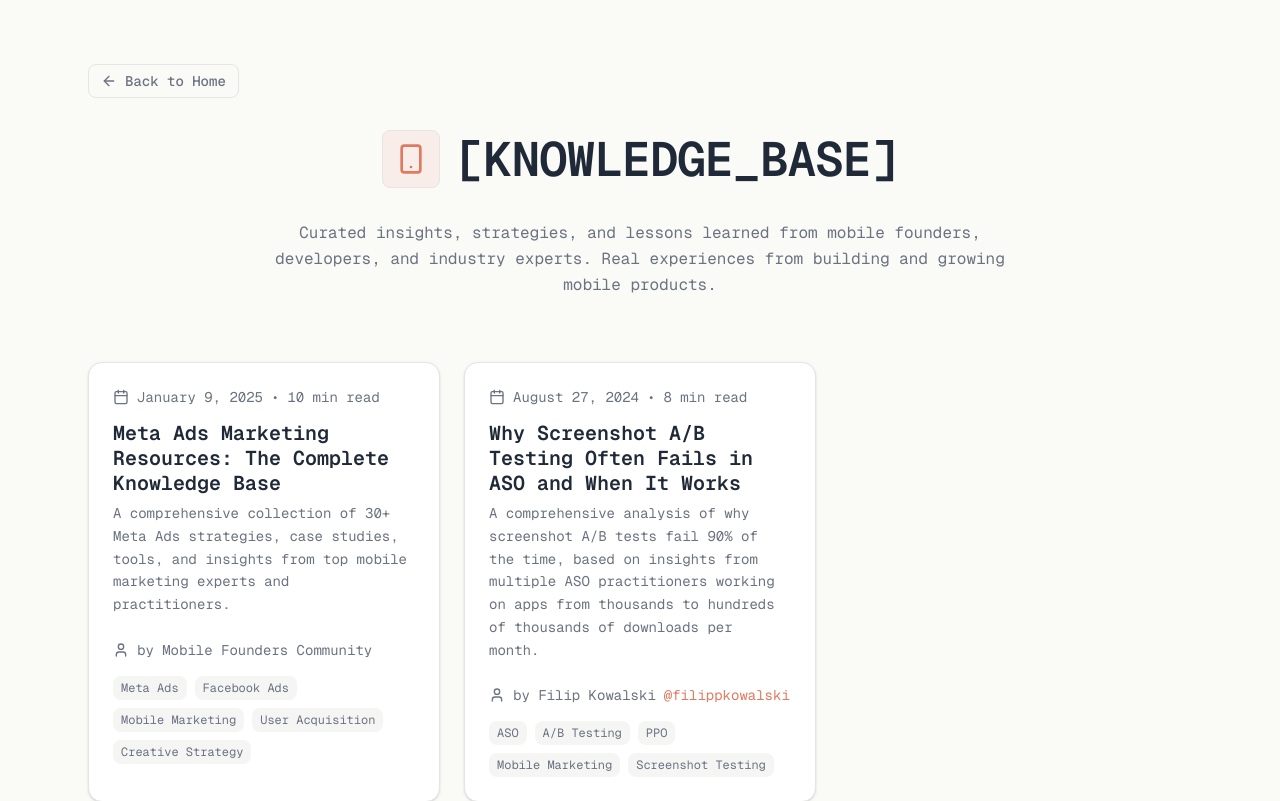
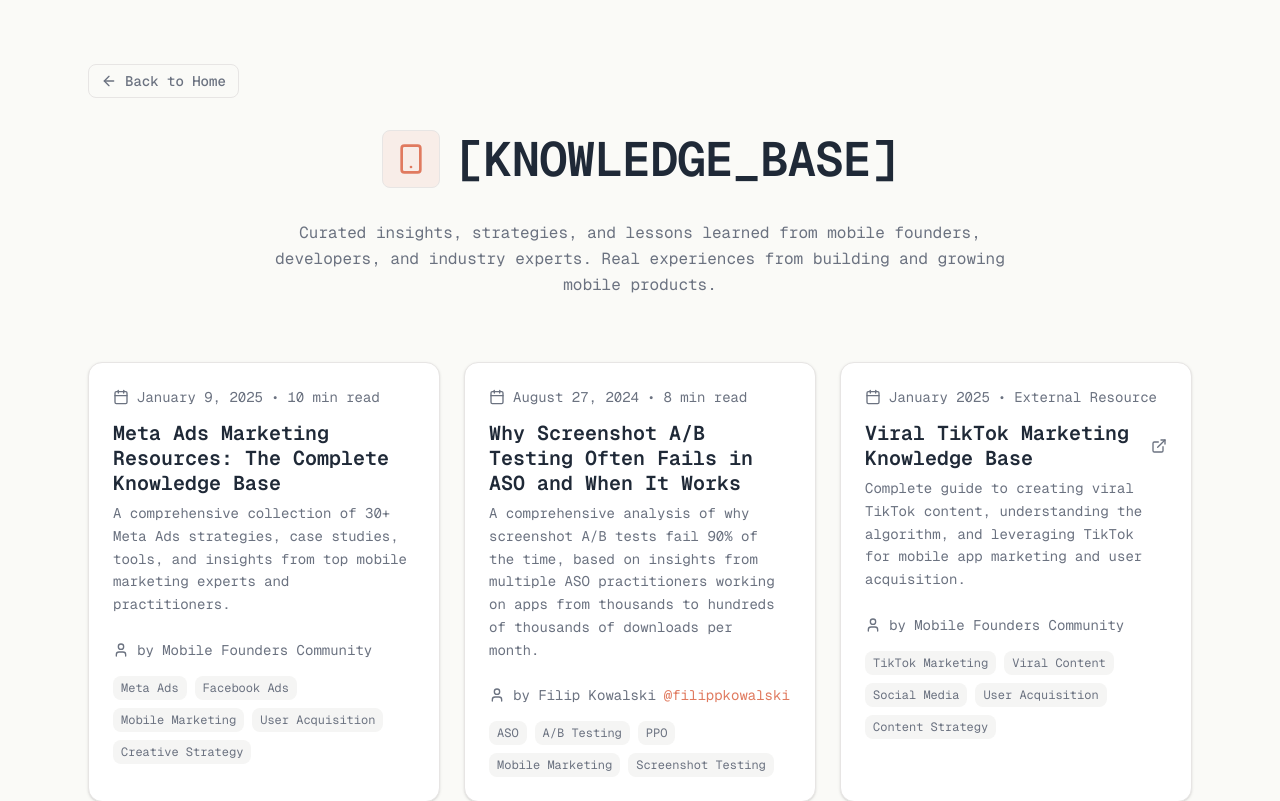
Before and after one commit to filippkowalski/mobile-founders, a Next.js app: page /knowledge in a window 1280 px wide. Shown: the top 801 px of the page. Built offline with nearby package versions, Linux system fonts and the light colour scheme.

Commit message:
Add external Notion knowledge bases to knowledge page
- Added Viral TikTok Marketing Knowledge Base
- Added Paywalls Knowledge Base
- External links open in new tabs with proper indicators
- Added ExternalLink icons for external resources
- Maintained consistent card styling and layout

```diff
--- a/src/app/knowledge/page.tsx
+++ b/src/app/knowledge/page.tsx
@@ -1,7 +1,7 @@
 "use client";
 
 import Link from "next/link";
-import { Smartphone, ArrowLeft, Calendar, User } from "lucide-react";
+import { Smartphone, ArrowLeft, Calendar, User, ExternalLink } from "lucide-react";
 import { Card, CardContent, CardDescription, CardHeader, CardTitle } from "@/components/ui/card";
 
 const articles = [
@@ -13,7 +13,8 @@
     author: "Mobile Founders Community",
     authorHandle: "",
     readTime: "10 min read",
-    tags: ["Meta Ads", "Facebook Ads", "Mobile Marketing", "User Acquisition", "Creative Strategy"]
+    tags: ["Meta Ads", "Facebook Ads", "Mobile Marketing", "User Acquisition", "Creative Strategy"],
+    isExternal: false
   },
   {
     id: "ab-testing-app-screenshots",
@@ -23,7 +24,32 @@
     author: "Filip Kowalski",
     authorHandle: "@filippkowalski",
     readTime: "8 min read",
-    tags: ["ASO", "A/B Testing", "PPO", "Mobile Marketing", "Screenshot Testing"]
+    tags: ["ASO", "A/B Testing", "PPO", "Mobile Marketing", "Screenshot Testing"],
+    isExternal: false
+  },
+  {
+    id: "viral-tiktok-marketing",
+    title: "Viral TikTok Marketing Knowledge Base",
+    description: "Complete guide to creating viral TikTok content, understanding the algorithm, and leveraging TikTok for mobile app marketing and user acquisition.",
+    date: "January 2025",
+    author: "Mobile Founders Community",
+    authorHandle: "",
+    readTime: "External Resource",
+    tags: ["TikTok Marketing", "Viral Content", "Social Media", "User Acquisition", "Content Strategy"],
+    isExternal: true,
+    externalUrl: "https://swanky-stretch-643.notion.site/Viral-TikTok-Marketing-Knowledge-Base-14c59fc7986c80c2a9a9feb6c128fe28"
+  },
+  {
+    id: "paywalls-knowledge",
+    title: "Paywalls Knowledge Base",
+    description: "Comprehensive guide to implementing and optimizing paywalls for mobile apps. Best practices, strategies, and case studies for subscription monetization.",
+    date: "January 2025",
+    author: "Mobile Founders Community",
+    authorHandle: "",
+    readTime: "External Resource",
+    tags: ["Paywalls", "Subscription", "Monetization", "Revenue", "Mobile Apps"],
+    isExternal: true,
+    externalUrl: "https://swanky-stretch-643.notion.site/Paywalls-Knowledgebase-15259fc7986c80e283a8de787431d057"
   }
 ];
 
@@ -57,8 +83,8 @@
         </header>
 
         <div className="grid gap-6 md:grid-cols-2 lg:grid-cols-3">
-          {articles.map((article) => (
-            <Link key={article.id} href={`/knowledge/${article.id}`}>
+          {articles.map((article) => {
+            const CardComponent = () => (
               <Card className="h-full hover:shadow-md transition-shadow cursor-pointer border hover:border-primary/20">
                 <CardHeader>
                   <div className="flex items-center gap-2 text-sm text-muted-foreground mb-2">
@@ -67,9 +93,14 @@
                     <span>•</span>
                     <span>{article.readTime}</span>
                   </div>
-                  <CardTitle className="text-xl leading-tight hover:text-primary transition-colors">
-                    {article.title}
-                  </CardTitle>
+                  <div className="flex items-center gap-2">
+                    <CardTitle className="text-xl leading-tight hover:text-primary transition-colors flex-1">
+                      {article.title}
+                    </CardTitle>
+                    {article.isExternal && (
+                      <ExternalLink className="h-4 w-4 text-muted-foreground flex-shrink-0" />
+                    )}
+                  </div>
                   <CardDescription className="text-muted-foreground leading-relaxed">
                     {article.description}
                   </CardDescription>
@@ -102,8 +133,24 @@
                   </div>
                 </CardContent>
               </Card>
-            </Link>
-          ))}
+            );
+
+            return article.isExternal ? (
+              <a
+                key={article.id}
+                href={article.externalUrl}
+                target="_blank"
+                rel="noopener noreferrer"
+                className="block"
+              >
+                <CardComponent />
+              </a>
+            ) : (
+              <Link key={article.id} href={`/knowledge/${article.id}`}>
+                <CardComponent />
+              </Link>
+            );
+          })}
         </div>
       </div>
     </div>
```
